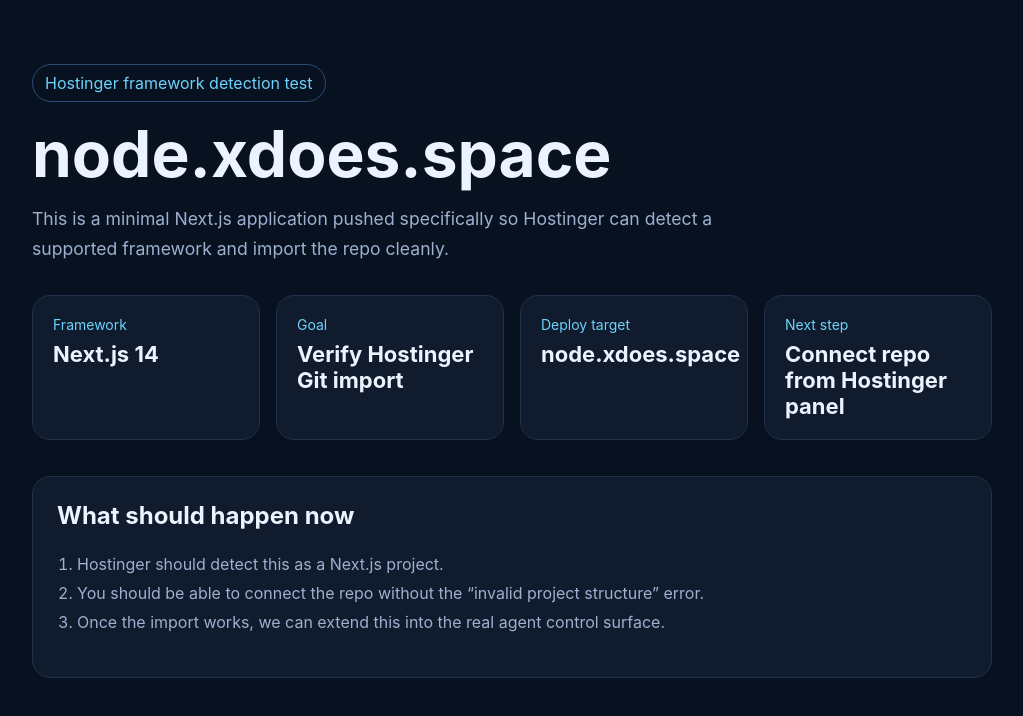
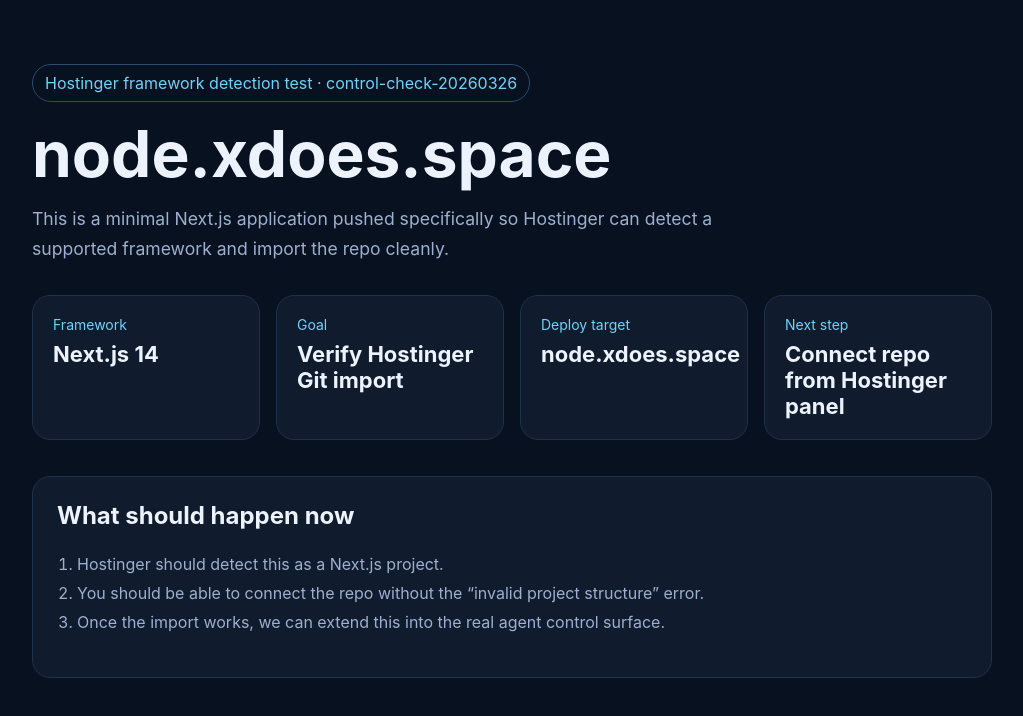
Before and after one commit to x-does/node, a Next.js app: page / in a window 1280 px wide. Shown: the top 716 px of the page, without its empty margins (128-1151 px from the left). Built offline with nearby package versions, Linux system fonts and the light colour scheme.

Commit message:
Add control-check marker

```diff
--- a/app/page.js
+++ b/app/page.js
@@ -2,7 +2,7 @@
   return (
     <main style={{ maxWidth: 960, margin: '0 auto', padding: '64px 24px' }}>
       <div style={{ display: 'inline-block', padding: '8px 12px', borderRadius: 999, border: '1px solid #2a4b73', color: '#6dd3fb', marginBottom: 20 }}>
-        Hostinger framework detection test
+        Hostinger framework detection test · control-check-20260326
       </div>
       <h1 style={{ fontSize: 'clamp(2.2rem, 5vw, 4.6rem)', lineHeight: 1, margin: '0 0 16px' }}>
         node.xdoes.space
```
